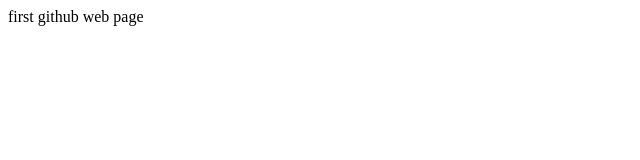
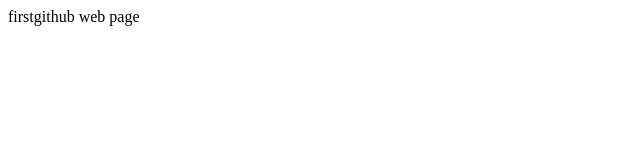
Before and after one commit to dsa2323022/simo07.github.io, a plain HTML site: page index.html in a window 1280 px wide. Shown: the full height of the page, 0-640 px from the left. Drawn offline with Linux system fonts and the light colour scheme.

Commit message:
Update index.html

```diff
--- a/index.html
+++ b/index.html
@@ -1,5 +1,5 @@
 <html>
  <body>
-  first github web page
+  firstgithub web page
  </body>
 </html>
```
